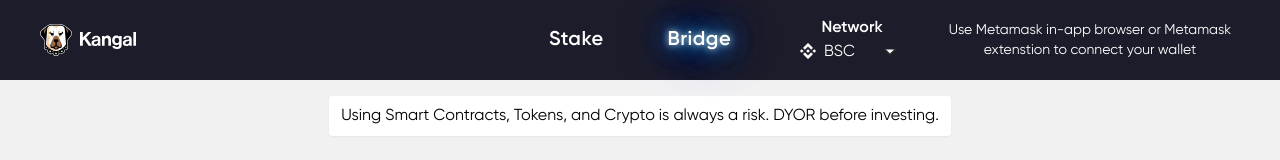
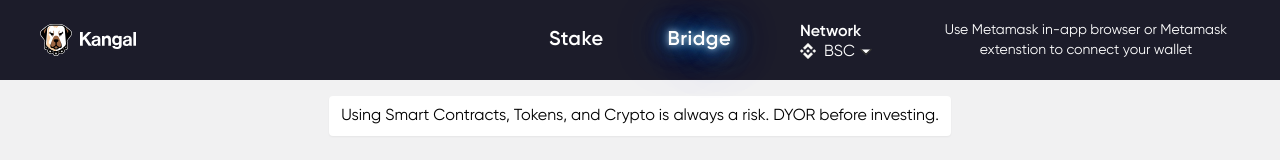
Before and after one commit to kangaltoken/kangal-dapp, a React (Create React App) app: page /bridge in a window 1280 px wide. Shown: the top 160 px of the page. Built offline with nearby package versions, Linux system fonts and the light colour scheme; what web3modal would draw is missing.

Commit message:
UI fixes

```diff
--- a/src/components/ConnectButton.tsx
+++ b/src/components/ConnectButton.tsx
@@ -12,8 +12,8 @@ export default function ConnectButton() {
 
   return (
     <div className="flex relative items-center">
-      <div className="flex-row mr-4">
-        <p className="text-white text-center font-semibold">Network</p>
+      <div className="flex-row ml-4 mr-2 sm:ml-0 sm:mr-4">
+        <p className="text-white leading-4 font-semibold mt-2">Network</p>
         <div className="flex items-center space-x-2 relative">
           <div className="relative -top-px">
             {walletStore.requiredNetwork.chainId === 56 ? (
@@ -44,7 +44,14 @@ export default function ConnectButton() {
               );
             })}
           </select>
-          <div className="absolute w-5 h-full top-0 right-1 pointer-events-none">
+          <div
+            className={
+              "absolute w-5 h-full top-0 pointer-events-none " +
+              (walletStore.requiredNetwork.name === "BSC"
+                ? "right-7"
+                : "right-0")
+            }
+          >
             <div className="absolute-center w-full">
               <Chevron className="transform rotate-90 fill-current text-white" />
             </div>
@@ -80,7 +87,7 @@ export default function ConnectButton() {
           </button>
           <p
             className={
-              "text-white text-xs max-w-xs pl-5 sm:text-sm sm:text-center " +
+              "text-white text-xs max-w-xs pl-3 sm:text-sm sm:text-center " +
               (walletStore.networkWarning ? "block" : "hidden")
             }
           >
--- a/src/pages/Bridge.tsx
+++ b/src/pages/Bridge.tsx
@@ -43,14 +43,14 @@ export default function Bridge() {
   useEffect(() => {}, [selectedAsset, fromChain, toChain]);
 
   return (
-    <div className="container mx-auto px-4 pb-10">
+    <>
       <div className="mt-4 px-4 flex">
         <div className="mx-auto bg-white shadow-sm px-3 py-2 rounded">
           Using Smart Contracts, Tokens, and Crypto is always a risk. DYOR
           before investing.
         </div>
       </div>
-
+      <div className="container mx-auto px-4 pb-10">
         <div className="mt-10">
           <h1 className="text-body text-4xl font-bold">Cross-Chain Bridge</h1>
         </div>
@@ -124,6 +124,7 @@ export default function Bridge() {
 
         {selectedAsset.name === "steak" && <SteakBridgeInfo />}
       </div>
+    </>
   );
 }
 
```
Lines whose indentation alone changed are shown as unchanged.
